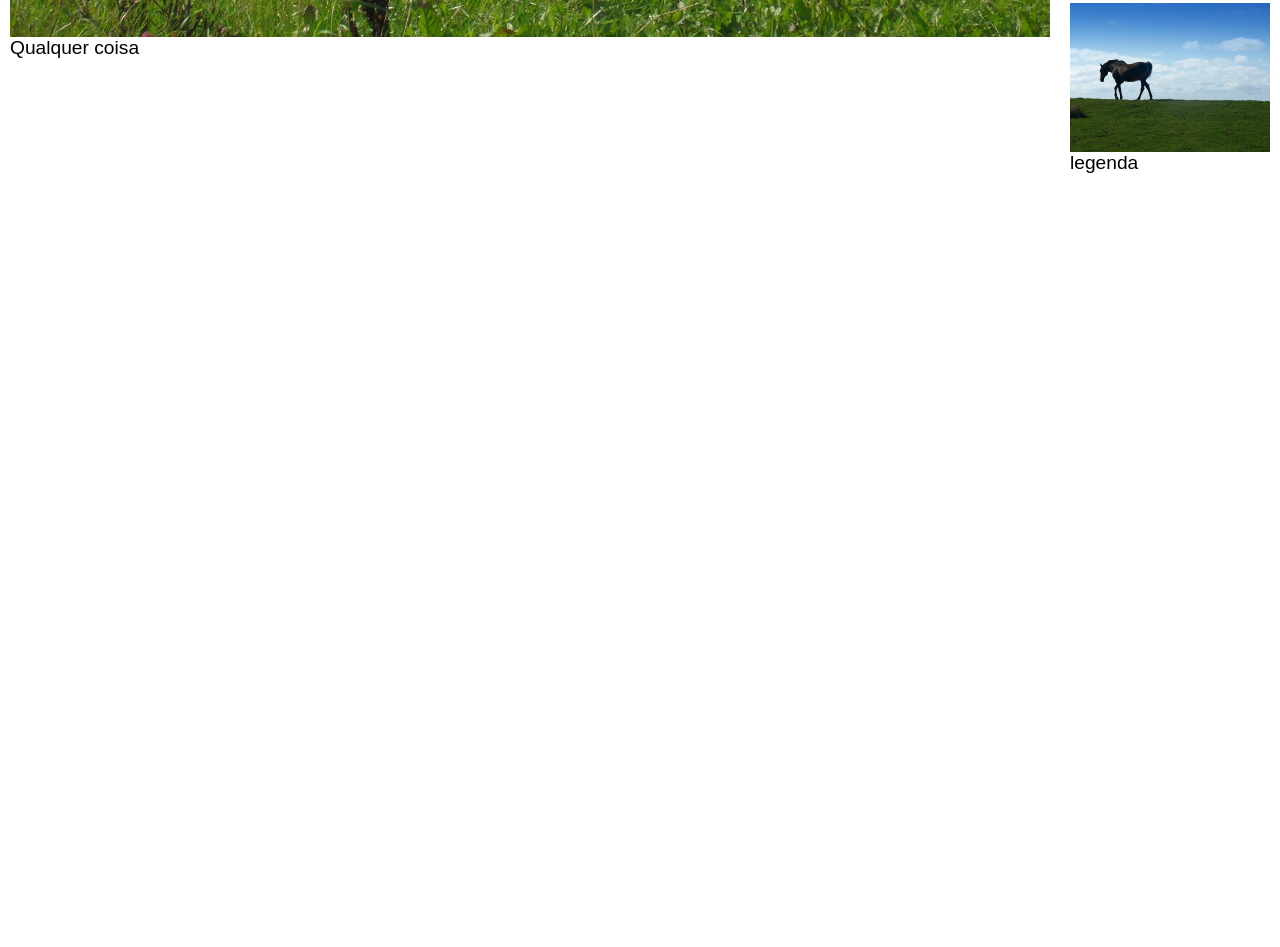
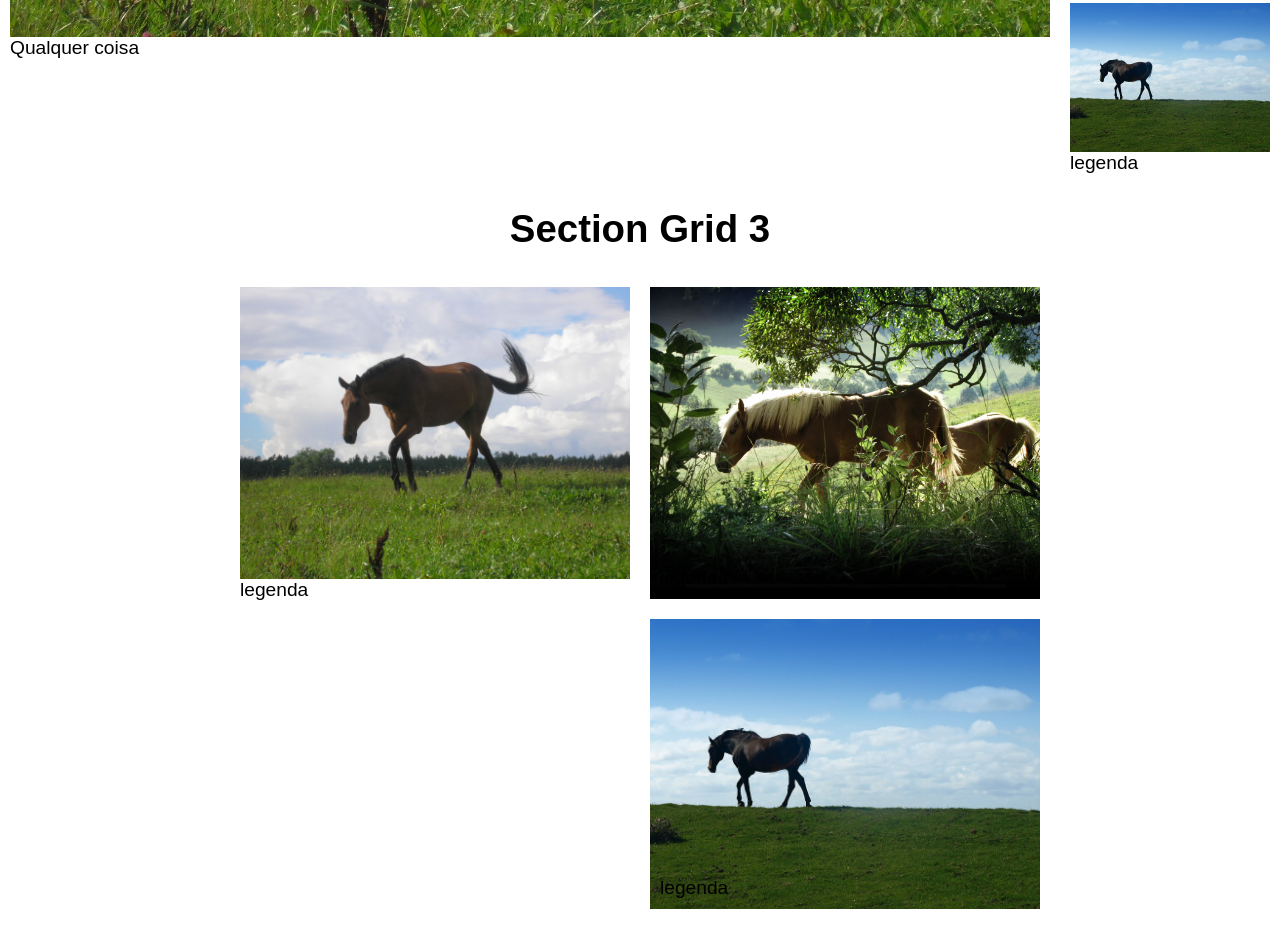
Before and after one commit to PedroExpedito/solve-app-ideas, a plain HTML site: page alingment/origamid/index.html in a window 1280 px wide. Shown: the part 3566-4513 px from the top of the page. Before the commit the page ends 3888 px from the top, so only its background shows below. Drawn offline with Linux system fonts and the light colour scheme.

Commit message:
Sun 06 Dec 2020 09:28:12 PM -03

```diff
--- a/alingment/origamid/index.html
+++ b/alingment/origamid/index.html
@@ -124,5 +124,23 @@
     </div>
   </section>
 
+  <h1>Section Grid 3</h1>
+
+  <section class="grid3">
+    <div class="grid3-first">
+      <img src="./img/horse1.jpg">
+      <p>legenda</p>
+    </div>
+    <div class="grid3-item">
+      <img src="./img/horse2.jpg">
+      <p>legenda</p>
+    </div>
+    <div class="grid3-item">
+      <img src="./img/horse3.jpg">
+      <p>legenda</p>
+    </div>
+  </section>
+
+
 </body>
 </html>
--- a/alingment/origamid/style.css
+++ b/alingment/origamid/style.css
@@ -74,7 +74,6 @@ img {
 .grid > div:nth-child(n +4) {
   display: grid;
   grid-template-columns: repeat(2, 1fr);
-  background: blue;
   grid-gap: 2vw;
   align-items: center;
 }
@@ -127,3 +126,33 @@ img {
     margin: 0 10px;
   }
 }
+
+/* Section grid3  */
+
+.grid3 {
+  display: grid;
+  grid-template-columns: 1fr 1fr;
+  grid-gap: 20px;
+  margin: 0 auto;
+  max-width: 800px;
+  padding: 10px;
+}
+
+.grid3-first {
+  grid-row: 1 / 3;
+}
+
+.grid3-item {
+  display: grid;
+}
+.grid3-item img {
+  grid-column: 1;
+  grid-row: 1 / 3;
+  align-self: end;
+}
+.grid3-item p {
+  padding: 10px;
+  grid-column: 1;
+  grid-row: 2;
+  align-self: end;
+}
```
